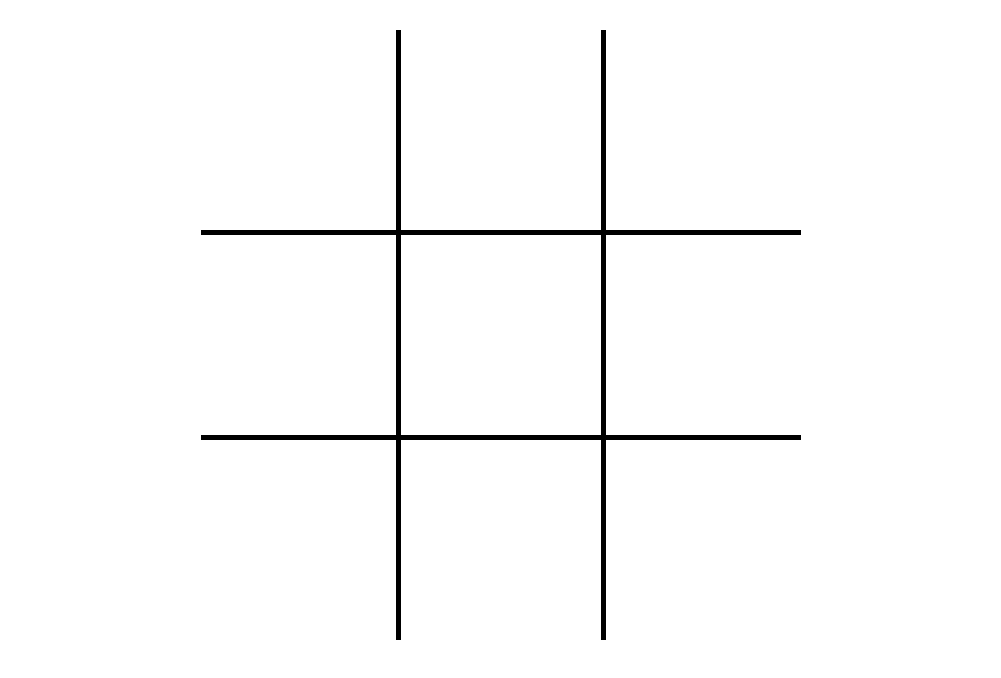
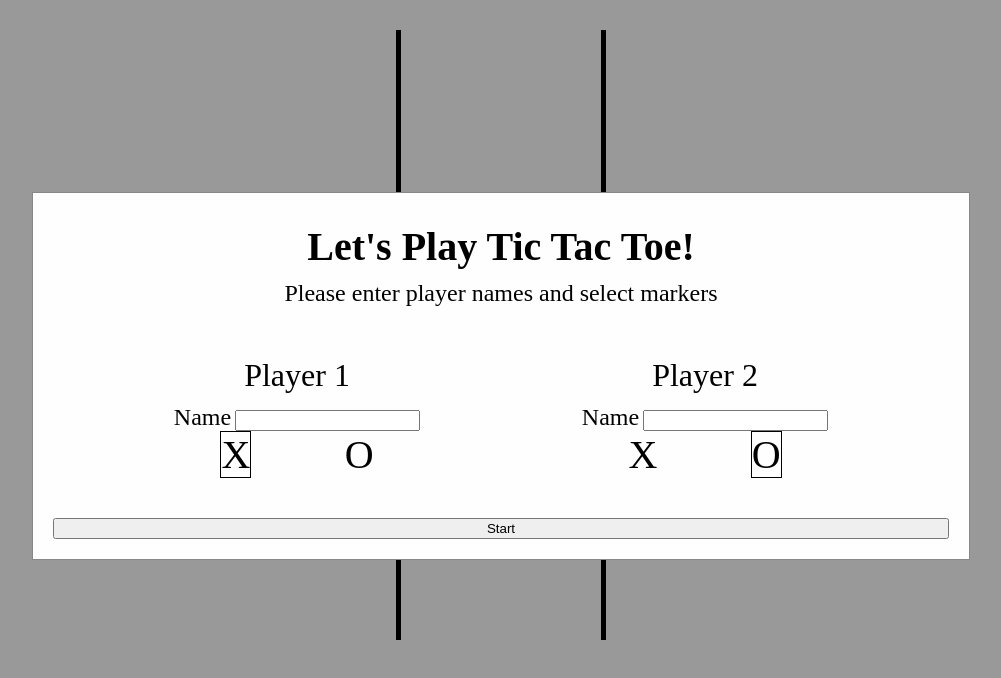
Before and after one commit to jldublu/tic-tac-toe, a plain HTML site: page index.html in a window 1280 px wide. Shown: the whole page, without its empty margins (139-1140 px from the left). Drawn offline with Linux system fonts and the light colour scheme.

Commit message:
Add HTML and CSS for game setup modal

```diff
--- a/index.html
+++ b/index.html
@@ -6,6 +6,51 @@
     <script src="script.js" defer></script>
   </head>
   <body>
+    <div class="modal">
+      <div class="modal-content">
+        <h2>Let's Play Tic Tac Toe!</h2>
+        <p>Please enter player names and select markers</p>
+        <form class="start-form">
+          <div class="selection-container">
+            <div class='selection'>
+              <p>Player 1</p>
+              <div class="name">
+                <label for="player1-name">Name</label>
+                <input id="player1-name" type="text" name="player1-name" required>
+              </div>
+              <div class="marker">
+                <label>
+                  <input type="radio" name="player1-marker" checked>
+                  <span>X</span>
+                </label>
+                <label>
+                  <input type="radio" name="player1-marker">
+                  <span>O</span>
+                </label>
+              </div>
+            </div>
+            <div class="selection">
+              <p>Player 2</p>
+              <div class="name">
+                <label for="player2-name">Name</label>
+                <input id="player2-name"type="text" name="player2-name" required>
+              </div>
+              <div class="marker">
+                <label>
+                  <input type="radio" name="player2-marker">
+                  <span>X</span>
+                </label>
+                <label>
+                  <input type="radio" name="player2-marker" checked>
+                  <span>O</span>
+                </label>
+              </div>
+            </div>
+          </div>
+          <button name="submit">Start</button>
+        </form>
+      </div>
+    </div>
     <main>
       <div class="result">
 
--- a/main.css
+++ b/main.css
@@ -32,3 +32,83 @@ body {
   text-align: center;
   font-size: 6vh;
 }
+
+[type=radio] {
+  position: absolute;
+  opacity: 0;
+  width: 0;
+  height: 0;
+}
+
+[type=radio] + span {
+  cursor: pointer;
+  font-size: 2.5rem;
+}
+
+[type=radio]:checked + span {
+  border: 1px solid black;
+}
+
+.modal {
+  display: none;
+  position: fixed;
+  z-index: 1;
+  left: 0;
+  top: 0;
+  width: 100%;
+  height: 100%;
+  overflow: auto;
+  background-color: rgba(0,0,0,0.4);
+}
+
+.modal-content {
+  background-color: #fefefe;
+  margin: 15% auto;
+  padding: 20px;
+  border: 1px solid #888;
+  width: 70%;
+  text-align: center;
+}
+
+.modal-content h2 {
+  margin: 10px;
+  padding: 0;
+  font-size: 2.5rem;
+}
+
+.modal-content p {
+  margin: 0;
+  padding: 0;
+  font-size: 1.5rem;
+}
+
+.start-form {
+  display: flex;
+  flex-direction: column;
+  justify-content: center;
+}
+
+.selection-container {
+  display: flex;
+  justify-content: space-around;
+  margin: 40px;
+}
+
+.selection {
+  display: flex;
+  flex-direction: column;
+}
+
+.selection p {
+  font-size: 2rem;
+  margin: 10px;
+}
+
+.name label {
+  font-size: 1.5rem;
+}
+
+.marker {
+  display: flex;
+  justify-content: space-around;
+}
--- a/script.js
+++ b/script.js
@@ -2,7 +2,12 @@
 
 const displayController = (() => {
   const gameboardDiv = document.querySelector('.gameboard');
+  const modal = document.querySelector('.modal');
+  const closeModal = document.querySelector('.close');
 
+  window.onload = () => {
+    modal.style.display = 'block';
+  };
 
   const createBoard = () => {
     for (let i = 0; i < 9; i++) {
```
